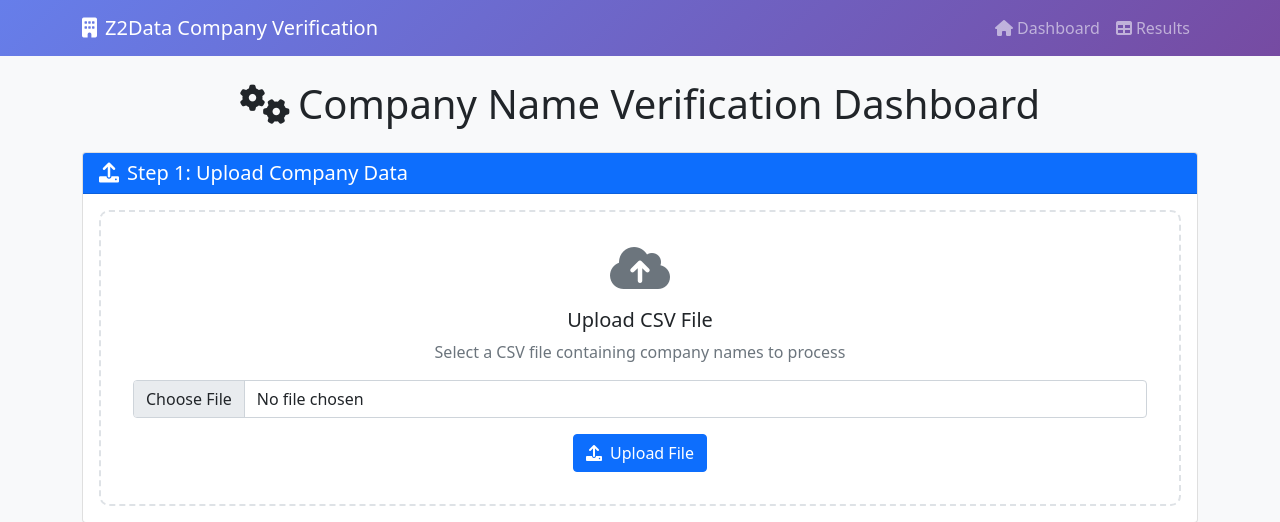
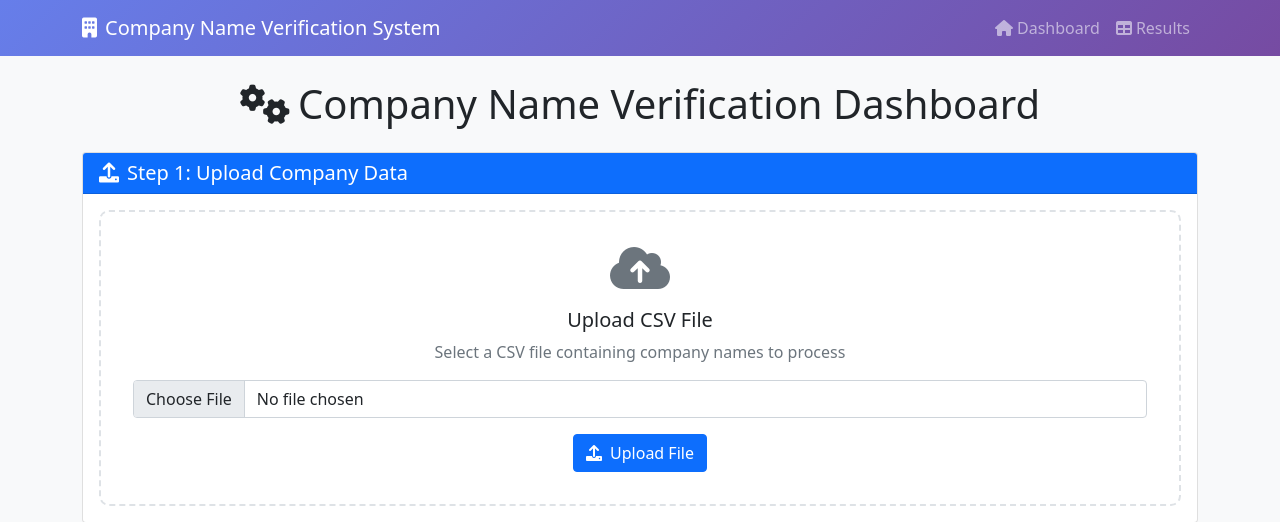
Before and after one commit to Mody-Medhat/Company-Name-Verification-System, a Flask app: page / in a window 1280 px wide. Shown: the top 522 px of the page. Run offline with Flask 3, Linux system fonts and the light colour scheme; data that the repository does not hold is empty.

Commit message:
Update base.html

```diff
--- a/templates/base.html
+++ b/templates/base.html
@@ -48,7 +48,7 @@
     <nav class="navbar navbar-expand-lg navbar-dark gradient-bg">
         <div class="container">
             <a class="navbar-brand" href="{{ url_for('index') }}">
-                <i class="fas fa-building me-2"></i>Z2Data Company Verification
+                <i class="fas fa-building me-2"></i>Company Name Verification System
             </a>
             <button class="navbar-toggler" type="button" data-bs-toggle="collapse" data-bs-target="#navbarNav">
                 <span class="navbar-toggler-icon"></span>
```
